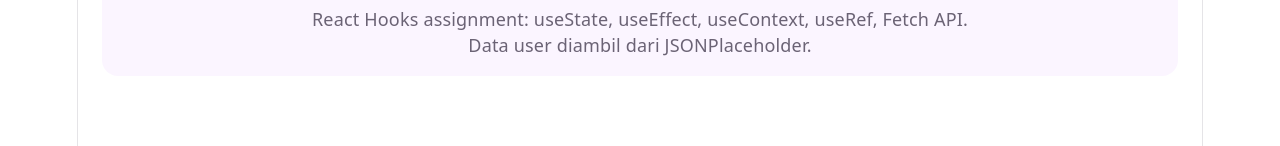
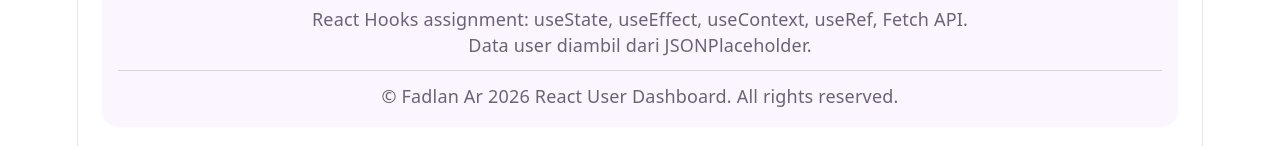
Before and after one commit to LannnAr/PAS-REACT, a React (Vite) app: page / in a window 1280 px wide. Shown: the part 624-770 px from the top of the page. Built offline with nearby package versions, Linux system fonts and the light colour scheme; no server answers.

Commit message:
new update

```diff
--- a/src/App.css
+++ b/src/App.css
@@ -812,3 +812,9 @@
   display: inline-block;
   animation: floating 2s ease-in-out infinite;
 }
+
+.app-footer p:last-child {
+  margin-top: 12px;
+  padding-top: 12px;
+  border-top: 1px solid rgba(128, 128, 128, 0.3);
+}
--- a/src/components/Footer.jsx
+++ b/src/components/Footer.jsx
@@ -3,6 +3,7 @@
     <footer className="app-footer">
       <p>React Hooks assignment: useState, useEffect, useContext, useRef, Fetch API.</p>
       <p>Data user diambil dari JSONPlaceholder.</p>
+      <p>© Fadlan Ar 2026 React User Dashboard. All rights reserved.</p>
     </footer>
   )
 }
```
